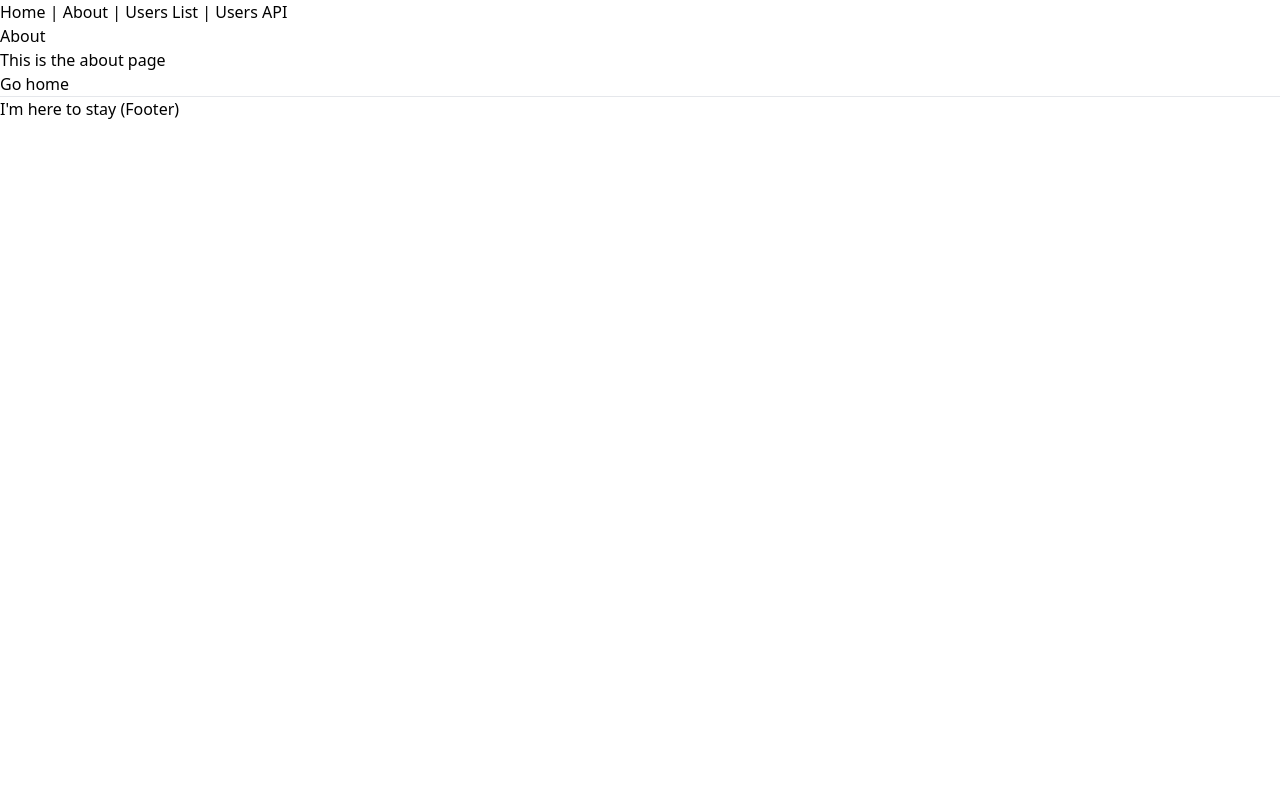
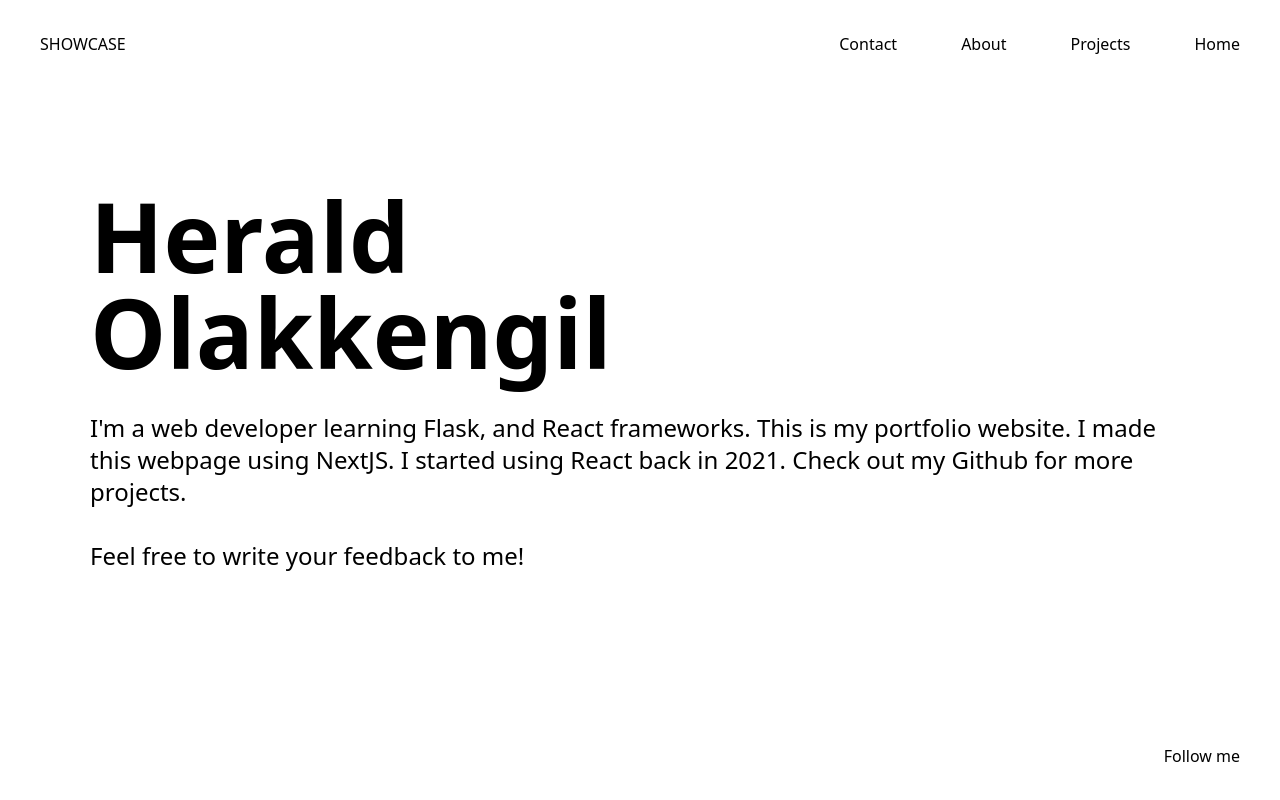
Before and after one commit to heraldjose10/showcase, a Next.js app: page /about in a window 1280 px wide. Built offline with nearby package versions, Linux system fonts and the light colour scheme.

Commit message:
add home and about page

```diff
--- a/components/Layout.tsx
+++ b/components/Layout.tsx
@@ -7,33 +7,39 @@ type Props = {
   title?: string
 }
 
-const Layout = ({ children, title = 'This is the default title' }: Props) => (
-  <div>
+const Layout = ({ children, title = 'Herald\'s Showcase' }: Props) => (
+  <div className='min-h-screen flex flex-col'>
     <Head>
       <title>{title}</title>
       <meta charSet="utf-8" />
       <meta name="viewport" content="initial-scale=1.0, width=device-width" />
     </Head>
-    <header>
-      <nav>
-        <Link href="/">
+    <header className='py-8 px-10 flex justify-between'>
+      <div>
+        <Link href='/'>
+          <a className='uppercase'>Showcase</a>
+        </Link>
+      </div>
+      <nav className='gap-16 hidden md:flex flex-row-reverse'>
+        <Link href='/'>
           <a>Home</a>
-        </Link>{' '}
-        |{' '}
-        <Link href="/about">
+        </Link>
+        <Link href='/'>
+          <a>Projects</a>
+        </Link>
+        <Link href='/about'>
           <a>About</a>
-        </Link>{' '}
-        |{' '}
-        <Link href="/users">
-          <a>Users List</a>
-        </Link>{' '}
-        | <a href="/api/users">Users API</a>
+        </Link>
+        <Link href='/'>
+          <a>Contact</a>
+        </Link>
       </nav>
     </header>
-    {children}
-    <footer>
-      <hr />
-      <span>I'm here to stay (Footer)</span>
+    <div className='grow flex'>
+      {children}
+    </div>
+    <footer className='px-10 flex justify-end py-8'>
+      <span className='hover:cursor-pointer'>Follow me</span>
     </footer>
   </div>
 )
--- a/pages/about.tsx
+++ b/pages/about.tsx
@@ -2,14 +2,16 @@ import Link from 'next/link'
 import Layout from '../components/Layout'
 
 const AboutPage = () => (
-  <Layout title="About | Next.js + TypeScript Example">
-    <h1>About</h1>
-    <p>This is the about page</p>
-    <p>
-      <Link href="/">
-        <a>Go home</a>
-      </Link>
-    </p>
+  <Layout title="About Me">
+    <div className='w-[1100px] shrink-0 grow-0 mx-auto mt-[100px]'>
+      <h1 className='text-8xl font-extrabold'>Herald<br /> Olakkengil</h1>
+      <p className='text-2xl my-8'>
+        I'm a web developer learning Flask, and React frameworks. This is my portfolio website. I made this webpage using NextJS. I started using React back in 2021. Check out my Github for more projects.
+      </p>
+      <p className='text-2xl my-8'>
+        Feel free to write your feedback to me!
+      </p>
+    </div>
   </Layout>
 )
 
--- a/pages/api/users/index.ts
+++ /dev/null
@@ -1,16 +0,0 @@
-import { NextApiRequest, NextApiResponse } from 'next'
-import { sampleUserData } from '../../../utils/sample-data'
-
-const handler = (_req: NextApiRequest, res: NextApiResponse) => {
-  try {
-    if (!Array.isArray(sampleUserData)) {
-      throw new Error('Cannot find user data')
-    }
-
-    res.status(200).json(sampleUserData)
-  } catch (err: any) {
-    res.status(500).json({ statusCode: 500, message: err.message })
-  }
-}
-
-export default handler
--- a/pages/index.tsx
+++ b/pages/index.tsx
@@ -1,15 +1,50 @@
 import Link from 'next/link'
 import Layout from '../components/Layout'
 
-const IndexPage = () => (
-  <Layout title="Home | Next.js + TypeScript Example">
-    <h1>Hello Next.js 👋</h1>
-    <p>
-      <Link href="/about">
-        <a>About</a>
-      </Link>
-    </p>
-  </Layout>
-)
+const IndexPage = () => {
+
+  const handleScroll = (e) => {
+    e.preventDefault();
+      // try using useref?
+    e.target.scrollBy({
+      left: e.deltaY < 0 ? -30 : 30,
+    });
+
+  }
+
+  return (
+    <Layout >
+      <div className='grow min-h-full overflow-x-scroll scrollbar-hide'>
+        <ul className='flex min-h-full gap-10 text-8xl font-extrabold' onWheel={handleScroll}>
+          <li className='px-14 flex items-center justify-center hover:text-green-500'>
+            <Link href='/'>
+              <a>Projects</a>
+            </Link>
+          </li>
+          <li className='px-14 flex items-center justify-center hover:text-green-500'>
+            <Link href='/'>
+              <a>Blogs</a>
+            </Link>
+          </li>
+          <li className='px-14 flex items-center justify-center hover:text-green-500'>
+            <Link href='/'>
+              <a>Resume</a>
+            </Link>
+          </li>
+          <li className='px-14 flex items-center justify-center hover:text-green-500'>
+            <Link href='/'>
+              <a>Education</a>
+            </Link>
+          </li>
+          <li className='px-14 flex items-center justify-center hover:text-green-500'>
+            <Link href='/'>
+              <a className='whitespace-nowrap'>Photo Gallery</a>
+            </Link>
+          </li>
+        </ul>
+      </div>
+    </Layout>
+  )
+}
 
 export default IndexPage
--- a/tailwind.config.js
+++ b/tailwind.config.js
@@ -1,8 +1,31 @@
+const plugin = require('tailwindcss/plugin')
+
 /** @type {import('tailwindcss').Config} */
 module.exports = {
-  content: [],
+  content: [
+    "./pages/**/*.{js,ts,jsx,tsx}",
+    "./components/**/*.{js,ts,jsx,tsx}",
+  ],
   theme: {
     extend: {},
   },
-  plugins: [],
+  plugins: [
+    plugin(function ({ addUtilities }) {
+      // https://stackoverflow.com/a/70870695
+      addUtilities({
+        '.scrollbar-hide': {
+          /* IE and Edge */
+          '-ms-overflow-style': 'none',
+
+          /* Firefox */
+          'scrollbar-width': 'none',
+
+          /* Safari and Chrome */
+          '&::-webkit-scrollbar': {
+            display: 'none'
+          }
+        }
+      })
+    })
+  ],
 }
```
Also changed, not shown: pages/users/[id].tsx (deleted, +0 -61 lines), pages/users/index.tsx (deleted, +0 -37 lines).
